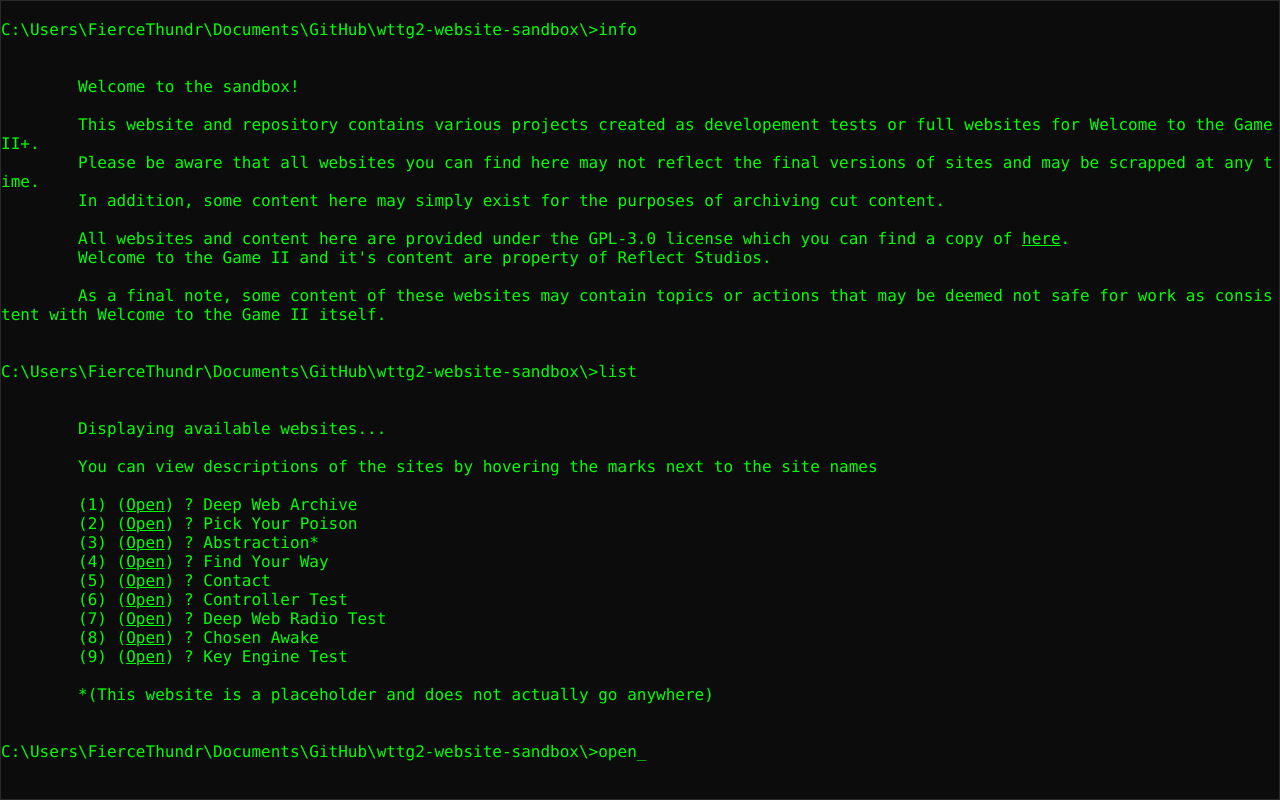
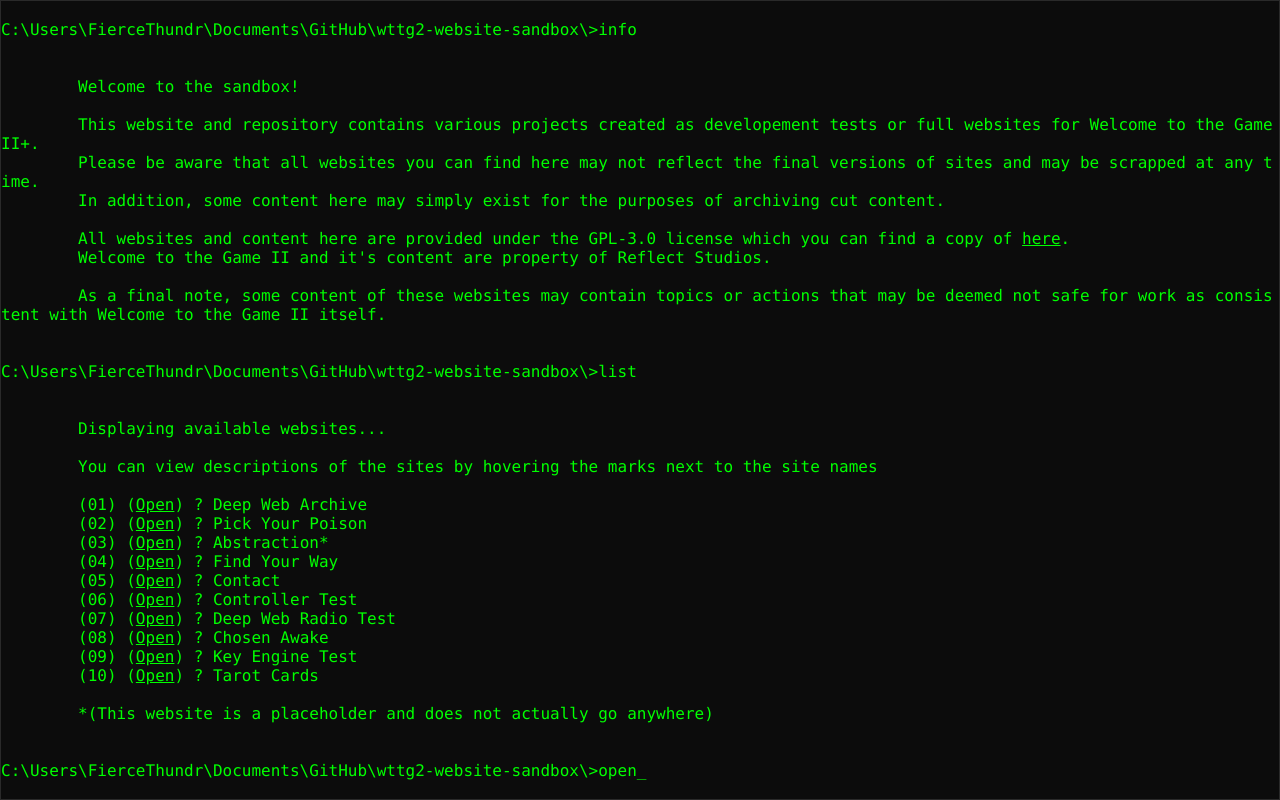
Before and after one commit to FierceThundr/wttg2-website, a plain HTML site: page index.html in a window 1280 px wide. Drawn offline with Linux system fonts and the light colour scheme.

Commit message:
Added tarot to index

```diff
--- a/index.html
+++ b/index.html
@@ -38,15 +38,16 @@ C:\Users\FierceThundr\Documents\GitHub\wttg2-website-sandbox\>list
 
 	You can view descriptions of the sites by hovering the marks next to the site names
 
-	(1) (<a href="Websites/01 Deep Web Archive/index.html" target="_blank">Open</a>) <span title="Archive of the Deep Web containing backups of websites... Some old, some new">?</span> Deep Web Archive
-	(2) (<a href="Websites/02 Pick Your Poison/index.html" target="_blank">Open</a>) <span title="Scrapped page from the Deep Web Archive">?</span> Pick Your Poison
-	(3) (<a href="#">Open</a>) <span title="An abstract website containing puzzles for player's to complete">?</span> Abstraction*
-	(4) (<a href="Websites/04 Find Your Way/index.html" target="_blank">Open</a>) <span title="Future puzzle for Abstraction">?</span> Find Your Way
-	(5) (<a href="Websites/05 Contact/index.html" target="_blank">Open</a>) <span title="Future puzzle for Abstraction">?</span> Contact
-	(6) (<a href="Websites/06 Controller Test/index.html" target="_blank">Open</a>) <span title="Test of the controller system that will be implemented into Abstraction">?</span> Controller Test
-	(7) (<a href="Websites/07 Deep Web Radio Test/index.html" target="_blank">Open</a>) <span title="Simple test for playing audio based on the current time">?</span> Deep Web Radio Test
-	(8) (<a href="Websites/08 Chosen Awake/index.html" target="_blank">Open</a>) <span title="Recreation of the original Chosen Awake">?</span> Chosen Awake
-	(9) (<a href="Websites/09 Key Engine Test/index.html" target="_blank">Open</a>) <span title="Test of a script to spawn keys on WTTG1 style websites">?</span> Key Engine Test
+	(01) (<a href="Websites/01 Deep Web Archive/index.html" target="_blank">Open</a>) <span title="Archive of the Deep Web containing backups of websites... Some old, some new">?</span> Deep Web Archive
+	(02) (<a href="Websites/02 Pick Your Poison/index.html" target="_blank">Open</a>) <span title="Scrapped page from the Deep Web Archive">?</span> Pick Your Poison
+	(03) (<a href="#">Open</a>) <span title="An abstract website containing puzzles for player's to complete">?</span> Abstraction*
+	(04) (<a href="Websites/04 Find Your Way/index.html" target="_blank">Open</a>) <span title="Future puzzle for Abstraction">?</span> Find Your Way
+	(05) (<a href="Websites/05 Contact/index.html" target="_blank">Open</a>) <span title="Future puzzle for Abstraction">?</span> Contact
+	(06) (<a href="Websites/06 Controller Test/index.html" target="_blank">Open</a>) <span title="Test of the controller system that will be implemented into Abstraction">?</span> Controller Test
+	(07) (<a href="Websites/07 Deep Web Radio Test/index.html" target="_blank">Open</a>) <span title="Simple test for playing audio based on the current time">?</span> Deep Web Radio Test
+	(08) (<a href="Websites/08 Chosen Awake/index.html" target="_blank">Open</a>) <span title="Recreation of the original Chosen Awake">?</span> Chosen Awake
+	(09) (<a href="Websites/09 Key Engine Test/index.html" target="_blank">Open</a>) <span title="Test of a script to spawn keys on WTTG1 style websites">?</span> Key Engine Test
+	(10) (<a href="Websites/10 Tarot Cards/index.html" target="_blank">Open</a>) <span title="An april fools concept for WTTG2+">?</span> Tarot Cards
 
 	*(This website is a placeholder and does not actually go anywhere)
 
```
